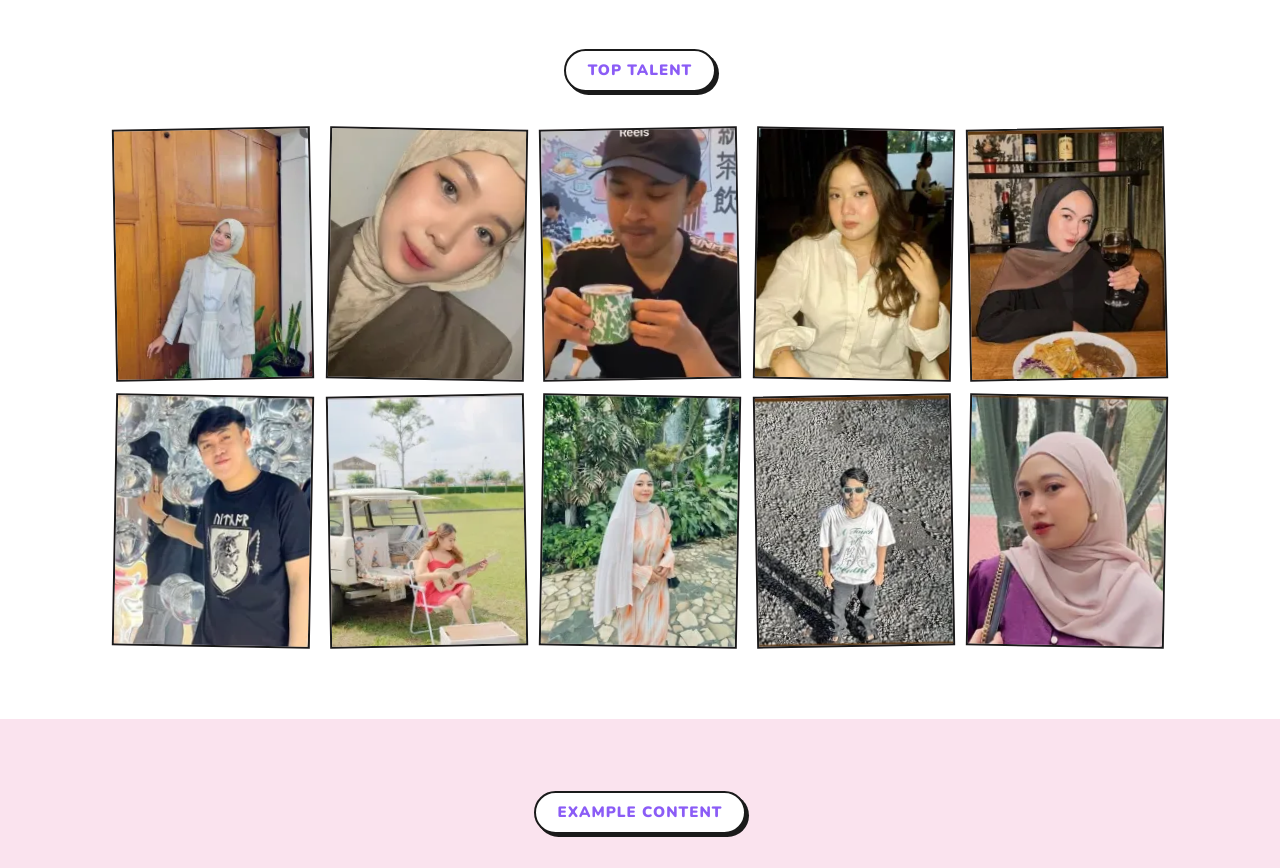
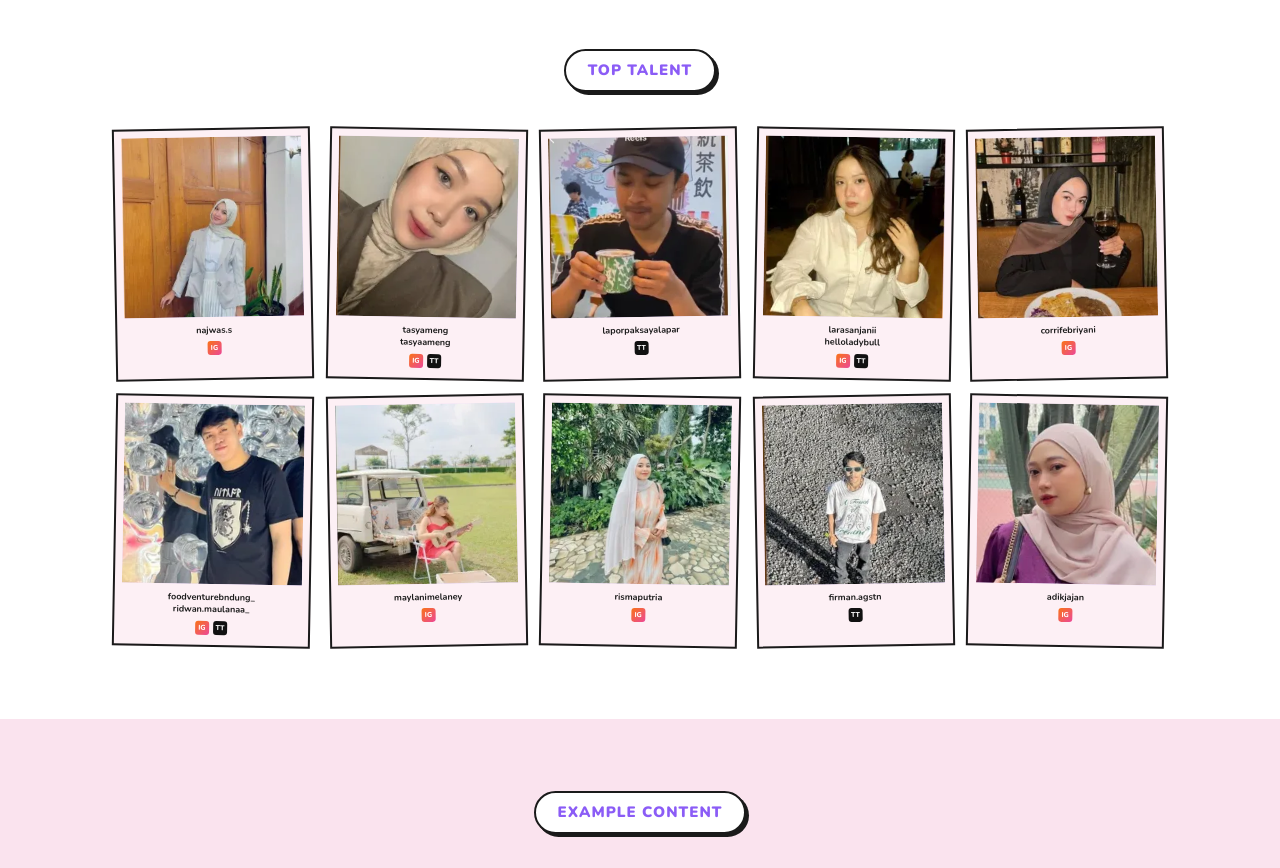
Before and after one commit to FikoAbdgst/RiferaManagement, a Next.js app: page / in a window 1280 px wide. Shown: the part 3820-4688 px from the top of the page. Built offline with nearby package versions, Linux system fonts and the light colour scheme.

Commit message:
fix: update image too large

```diff
--- a/src/components/GlobalStyles.tsx
+++ b/src/components/GlobalStyles.tsx
@@ -153,9 +153,10 @@ const styles = `
   .tcard { background: ${LIGHT_PINK}; border: 2px solid ${DARK}; padding: 7px 7px 10px; transform: rotate(-1deg); transition: transform 0.2s; cursor: default; }
   .tcard:nth-child(even) { transform: rotate(1deg); }
   .tcard:hover { transform: rotate(0) scale(1.05); z-index: 2; }
-  .tphoto { width: 100%; aspect-ratio: 1; background: linear-gradient(135deg, #fce7f3, #e9d5ff); display: flex; align-items: center; justify-content: center; font-size: 28px; margin-bottom: 7px; }
-  .thandle { font-size: 9px; font-weight: 700; color: ${DARK}; text-align: center; line-height: 1.4; }
-  .tplatforms { display: flex; gap: 4px; justify-content: center; margin-top: 5px; }
+ /* Tambahkan overflow: hidden dan position: relative agar gambar tidak keluar dari kotak */
+  .tphoto { width: 100%; aspect-ratio: 1; background: linear-gradient(135deg, #fce7f3, #e9d5ff); display: flex; align-items: center; justify-content: center; font-size: 28px; margin-bottom: 7px; overflow: hidden; position: relative; }
+  .thandle { font-size: 9px; font-weight: 700; color: ${DARK}; text-align: center; line-height: 1.4; position: relative; z-index: 10; }
+  .tplatforms { display: flex; gap: 4px; justify-content: center; margin-top: 5px; position: relative; z-index: 10; }
   .tplat { width: 14px; height: 14px; border-radius: 3px; display: flex; align-items: center; justify-content: center; font-size: 7px; color: white; font-weight: 800; }
   .tplat.ig { background: linear-gradient(135deg, #f97316, #ec4899); }
   .tplat.tt { background: #111; }
```
